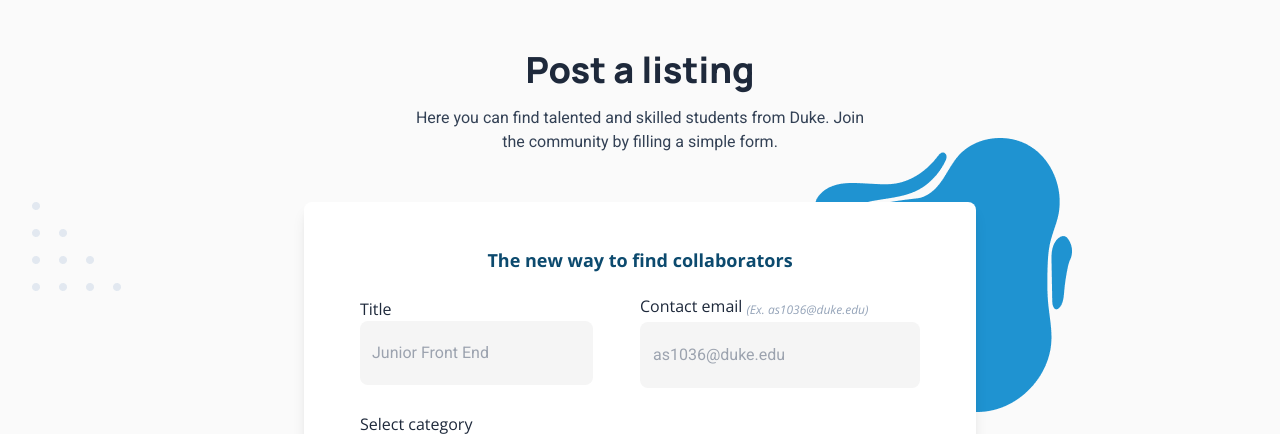
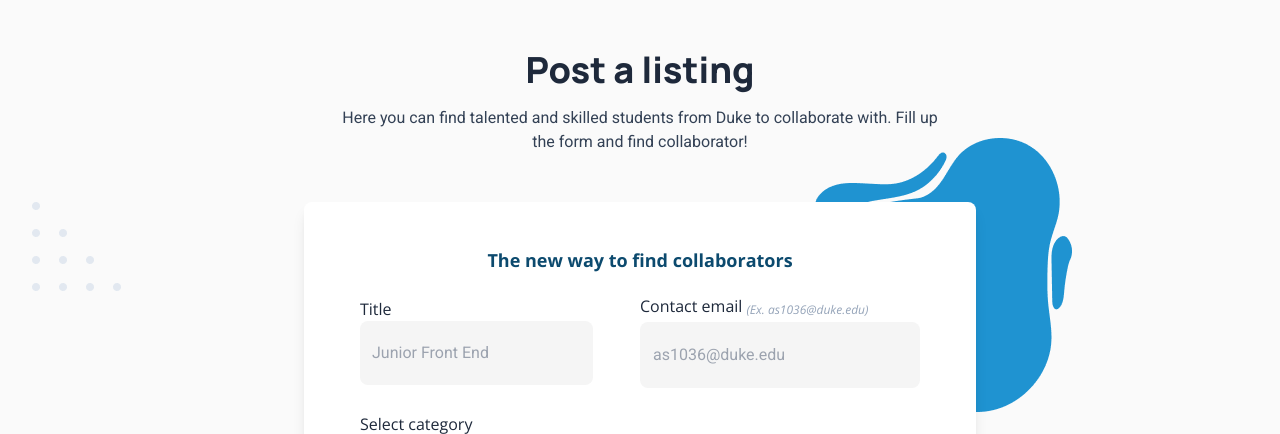
Before and after one commit to azyzz228/crossroadss, a Django app: page /listing-form/ in a window 1280 px wide. Shown: the part 128-562 px from the top of the page. Run offline with Django 4.2, Linux system fonts and the light colour scheme; data comes from the database, SQL or seed files in the repository; style sheets or scripts are compiled from the project's sources.

Commit message:
change few wordings

```diff
--- a/gigs/templates/gigs/ListingForm.html
+++ b/gigs/templates/gigs/ListingForm.html
@@ -1,16 +1,14 @@
 {% extends 'gigs/base.html' %}
 {% load static %}
-
+{% block title %}Collaboration projects {% endblock title %}
 {% block content %}
 {% include "gigs/Header.html" %}
 
 <div class="bg-neutral-50 py-24">
     <h1 class="text-center text-4xl font-bold font-manrope text-slate-800 mb-4">Post a listing</h1>
-    <p class="text-center text-slate-700 font-roboto">Here you can find talented and skilled students from Duke. Join
+    <p class="text-center text-slate-700 font-roboto">Here you can find talented and skilled students from Duke to collaborate with. Fill up
         <br> the
-        community
-        by filling a
-        simple form.
+        form and find collaborator!
     </p>
 
 
```
